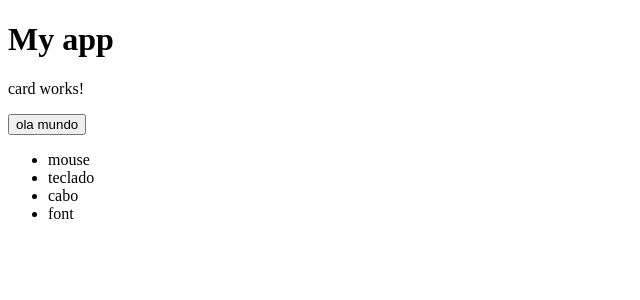
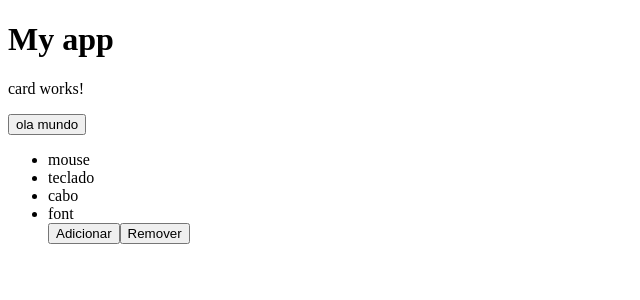
Before and after one commit to Jorge-Junior7/Desenvolvimento-Frontend-com-Angular, an Angular app in the folder Angular/Diretivas/diretivas-proj/: page / in a window 1280 px wide. Shown: the top 300 px of the page, without its empty margins (0-640 px from the left). Built offline with nearby package versions, Linux system fonts and the light colour scheme.

Commit message:
Reatividade

```diff
--- a/Angular/Diretivas/diretivas-proj/src/app/card/card.component.html
+++ b/Angular/Diretivas/diretivas-proj/src/app/card/card.component.html
@@ -4,4 +4,6 @@
 
 <ul>
   <li *ngFor="let p of produtos"> {{ p }}</li>
+  <button (click)="adicionar()">Adicionar</button>
+  <button (click)="remover()">Remover</button>
 </ul>
--- a/Angular/Diretivas/diretivas-proj/src/app/card/card.component.ts
+++ b/Angular/Diretivas/diretivas-proj/src/app/card/card.component.ts
@@ -21,4 +21,11 @@ export class CardComponent implements OnInit {
   ngOnInit(): void {
   }
 
+  adicionar(){
+    this.produtos.push("Junin");
+  }
+
+  remover(){
+    this.produtos.pop()
+  }
 }
```
